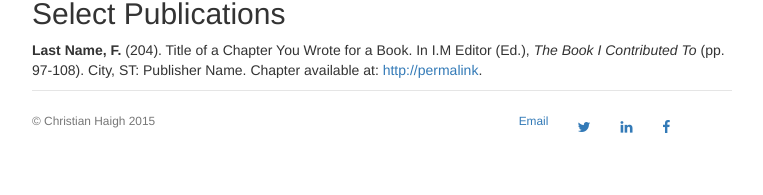
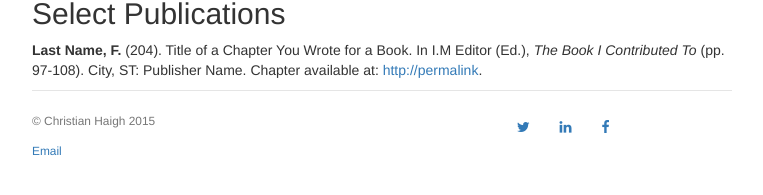
Before and after one commit to christianhaigh/christianhaigh.github.io, a Jekyll site: the page built from cv/index.html, in a window 1280 px wide. Shown: the part 389-584 px from the top of the page, without its empty margins (258-1021 px from the left). Built offline with Jekyll 4.4.1, drawn with Linux system fonts in a browser that asks for light colours.

Commit message:
Update default.html

```diff
--- a/_layouts/default.html
+++ b/_layouts/default.html
@@ -27,8 +27,6 @@
 	<div class="row">
 	  	<div class="col-sm-8">
 	  		<p><small>&copy; Christian Haigh 2015</small></p>
-	  	</div>
-	  	<div class="col-sm-1">
 	  		<p><a href="mailto:chaigh@college.harvard.edu"><small>Email</small></a></p>
 	  	</div>
 	  	<a class="btn btn-social-icon btn-twitter">
```
